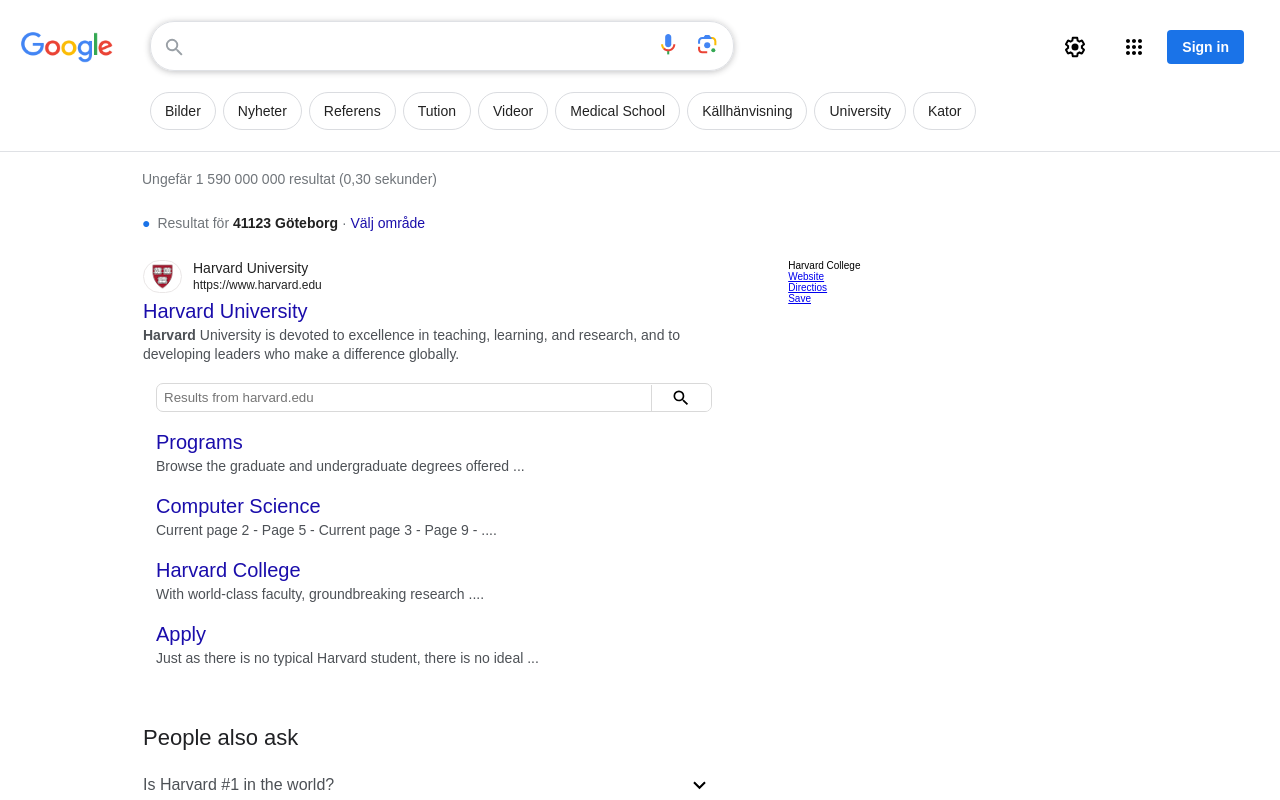
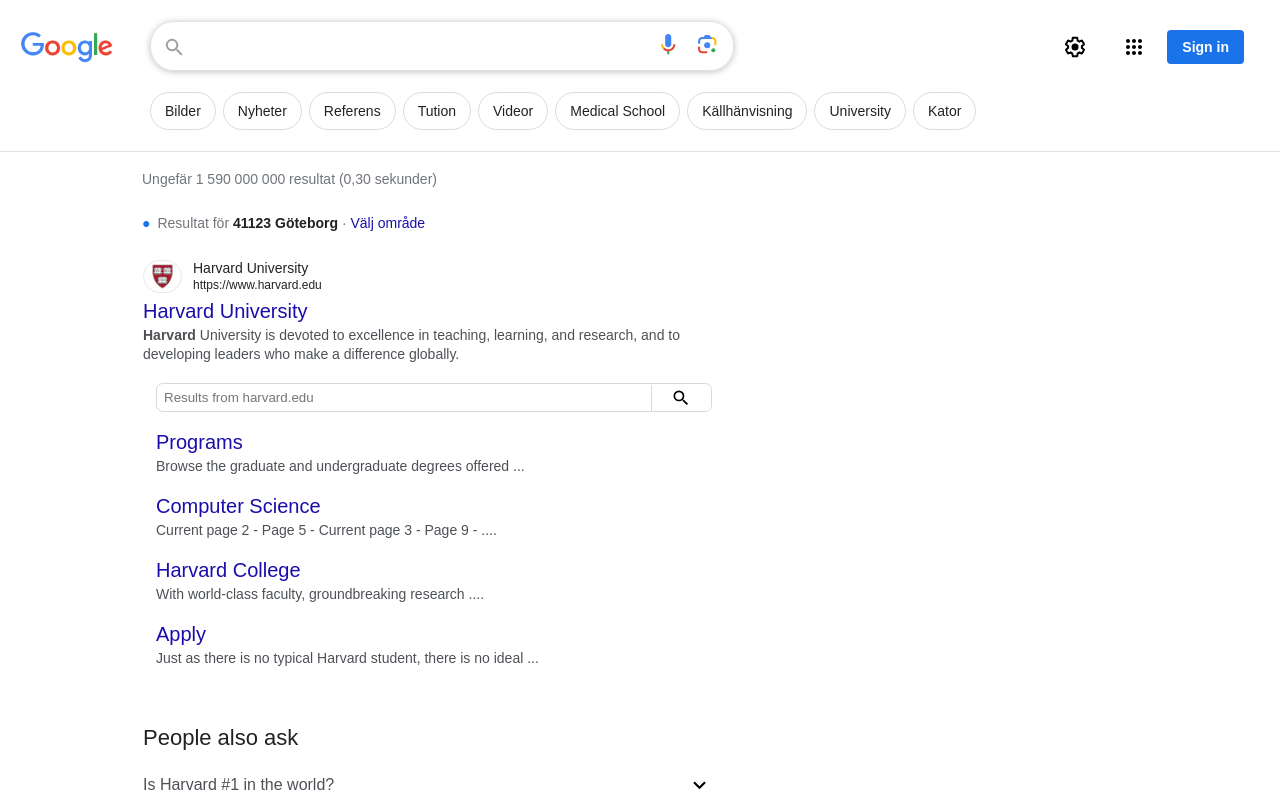
Before and after one commit to code-by-olof/static-website-clones, a website: page google-clone/public/search-results.html in a window 1280 px wide. Shown: the top 800 px of the page. Drawn offline with Linux system fonts and the light colour scheme.

Commit message:
Update Search Results

```diff
--- a/google-clone/public/search-results.html
+++ b/google-clone/public/search-results.html
@@ -344,16 +344,6 @@
 					</div>
 				</main>
 				<aside>
-					<div class="result-info-box">
-						<header>
-							<p class="title">Harvard College</p>
-							<div class="first-actions">
-								<div class="first-actions_button"><a href="#" title="">Website</a></div>
-								<div class="first-actions_button"><a href="#" title="">Directios</a></div>
-								<div class="first-actions_button"><a href="#" title="">Save</a></div>
-							</div>
-						</header>
-					</div>
 				</aside>
 			</div>
         </div>
```
Also changed, not shown: google-clone/src/search-results.html (+0 -10 lines), 3 other files.
